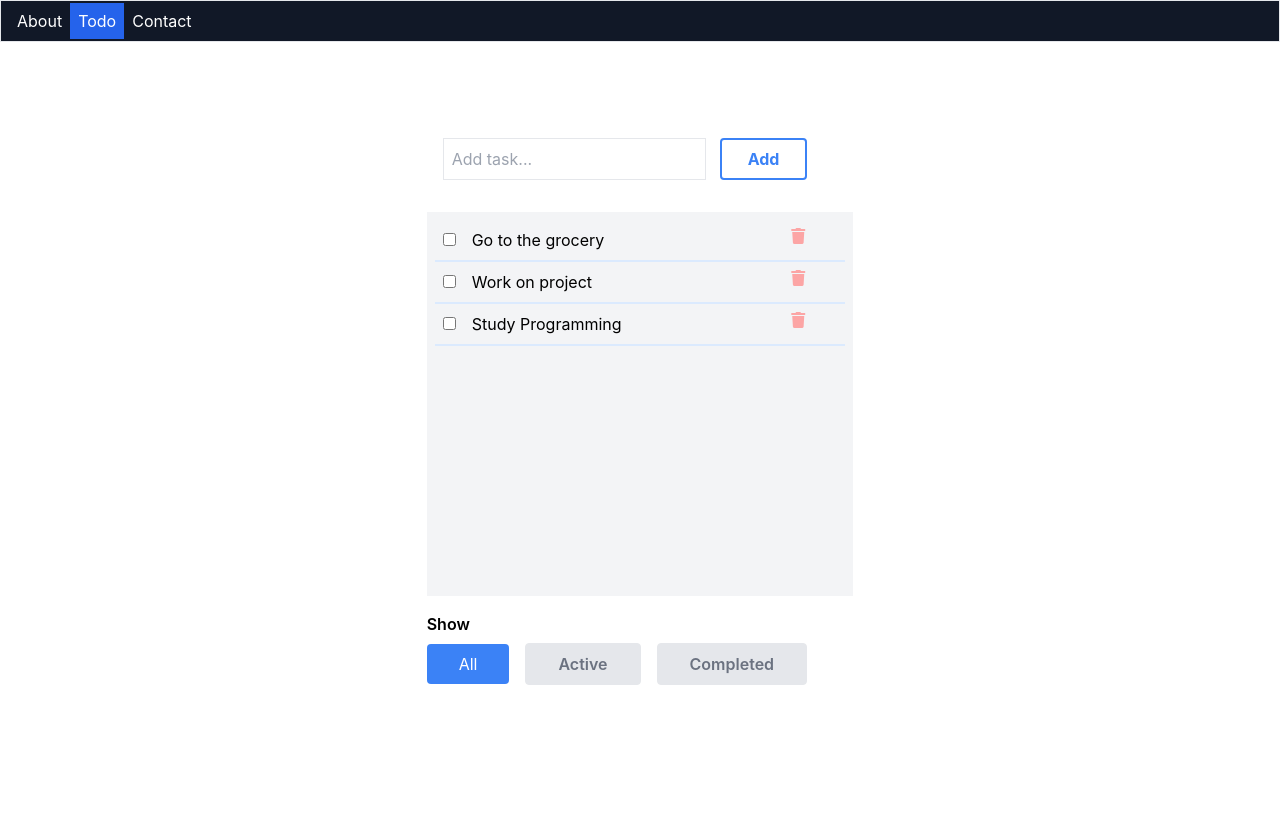
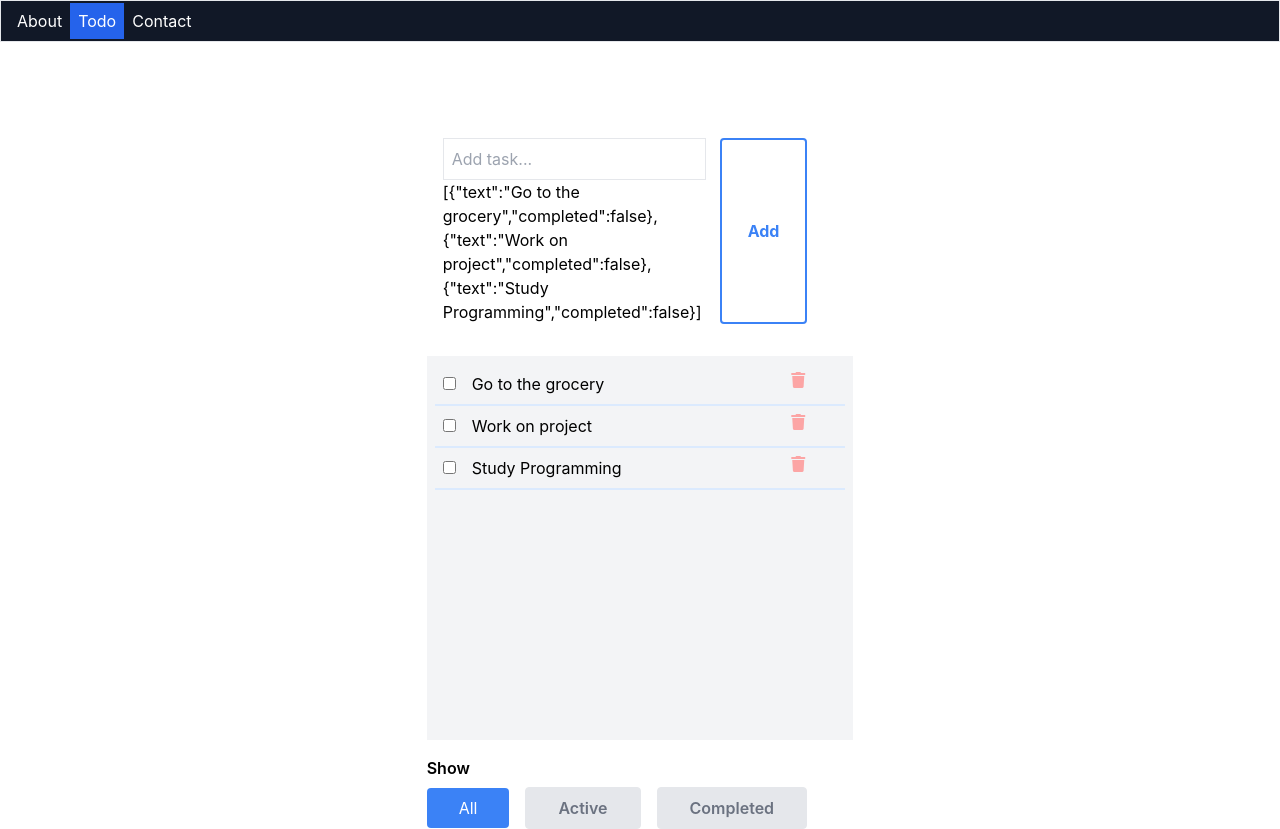
Before and after one commit to krokhale/cohort-16a-react-demo, a React (Create React App) app: page /todo in a window 1280 px wide. Before the commit the page ends 800 px from the top, so only its background shows below. Built offline with nearby package versions, Linux system fonts and the light colour scheme.

Commit message:
checking in

```diff
--- a/src/Todo.js
+++ b/src/Todo.js
@@ -1,10 +1,54 @@
 import React, {useState, useEffect} from 'react';
 
-// 1. Get information from the input element. So when the user types in something and clicks on add button, you should have access to what was typed.
+// 1. Get information from the input element.
+// So when the user types in something and clicks on add button, you should have access to what was typed.
 // 2. Display OR add the item to the list
+
+// This is the only one that is left
 // 3. Show All, Active and completed
 
 function Todo(props) {
+
+    const [newItemText, setNewItemText] = useState('');
+    const [items, setItems] = useState([
+        {text: 'Go to the grocery', completed: false},
+        {text: 'Work on project', completed: false},
+        {text: 'Study Programming', completed: false}
+    ]);
+
+    // Go to the grocery
+    // Work on project
+    // Study Programming
+
+    const onTextChange = async (event) => {
+        setNewItemText(event.currentTarget.value)
+    };
+
+    const addItem = async () => {
+        setItems([...items, {text: newItemText, completed: false}])
+        setNewItemText('')
+    };
+
+    const onCheckBoxChange = async (event, item, idx) => {
+        let itemsCopy = items
+        itemsCopy.map((itemCopy, index) => {
+            if(index == idx){
+                itemCopy.completed = event.target.checked
+            }
+        })
+        setItems([...itemsCopy])
+    };
+
+    const onItemDeleted = async (event, item, idx) => {
+        let itemsCopy = []
+        items.map((item, index) => {
+            if(index != idx){
+                itemsCopy.push(item)
+            }
+        })
+        setItems([...itemsCopy])
+    };
+
     return (
         <>
             <div className={'flex justify-center mt-20'}>
@@ -13,11 +57,19 @@ function Todo(props) {
 
                     <div className={'flex p-4'}>
                         <div className={'w-2/3'}>
-                            <input placeholder={'Add task...'} type="text" className={'border p-2 w-full'}/>
+                            <input value={newItemText}
+                                   onChange={onTextChange}
+                                   placeholder={'Add task...'}
+                                   type="text"
+                                   className={'border p-2 w-full'}/>
+
+                                   {/*feel free to remove this paragraph*/}
+                                   <p>{JSON.stringify(items)}</p>
+
                         </div>
 
                         <div className={'w-1/3 flex justify-center'}>
-                            <button className={'border-2 border-blue-500 text-blue-500 font-bold rounded w-2/3 mr-4'}>Add</button>
+                            <button onClick={addItem} className={'border-2 border-blue-500 text-blue-500 font-bold rounded w-2/3 mr-4'}>Add</button>
                         </div>
 
                     </div>
@@ -26,35 +78,48 @@ function Todo(props) {
                     <div className={'bg-gray-100 h-full p-2 mt-4'}>
 
                         <ul>
-                            <li className={'flex relative p-2 border-b-2 border-blue-100'}>
-                                <div className={'mr-4'}>
-                                    <input type="checkbox"/>
-                                </div>
-                                <div className={''}>
-                                    Go to the grocery
-                                    <i className={'fa fa-trash absolute right-10 text-red-300'}/>
-                                </div>
-                            </li>
 
-                            <li className={'flex relative p-2 border-b-2 border-blue-100'}>
-                                <div className={'mr-4'}>
-                                    <input type="checkbox"/>
-                                </div>
-                                <div className={''}>
-                                    Work on project
-                                    <i className={'fa fa-trash absolute right-10 text-red-300'}/>
-                                </div>
-                            </li>
+                            {items.map((item, idx) => {
+                               return <li className={'flex relative p-2 border-b-2 border-blue-100'}>
+                                   <div className={'mr-4'}>
+                                       <input type="checkbox" onChange={(event) => onCheckBoxChange(event, item, idx)}/>
+                                   </div>
+                                   <div className={''}>
+                                       {item.text}
+                                       <i onClick={(event) => onItemDeleted(event, item, idx)} className={'fa fa-trash absolute right-10 text-red-300 cursor-pointer'}/>
+                                   </div>
+                               </li>
+                            })}
 
-                            <li className={'flex relative p-2 border-b-2 border-blue-100'}>
-                                <div className={'mr-4'}>
-                                    <input type="checkbox"/>
-                                </div>
-                                <div className={''}>
-                                    Study Programming
-                                    <i className={'fa fa-trash absolute right-10 text-red-300'}/>
-                                </div>
-                            </li>
+                            {/*<li className={'flex relative p-2 border-b-2 border-blue-100'}>*/}
+                            {/*    <div className={'mr-4'}>*/}
+                            {/*        <input type="checkbox"/>*/}
+                            {/*    </div>*/}
+                            {/*    <div className={''}>*/}
+                            {/*        Go to the grocery*/}
+                            {/*        <i className={'fa fa-trash absolute right-10 text-red-300'}/>*/}
+                            {/*    </div>*/}
+                            {/*</li>*/}
+
+                            {/*<li className={'flex relative p-2 border-b-2 border-blue-100'}>*/}
+                            {/*    <div className={'mr-4'}>*/}
+                            {/*        <input type="checkbox"/>*/}
+                            {/*    </div>*/}
+                            {/*    <div className={''}>*/}
+                            {/*        Work on project*/}
+                            {/*        <i className={'fa fa-trash absolute right-10 text-red-300'}/>*/}
+                            {/*    </div>*/}
+                            {/*</li>*/}
+
+                            {/*<li className={'flex relative p-2 border-b-2 border-blue-100'}>*/}
+                            {/*    <div className={'mr-4'}>*/}
+                            {/*        <input type="checkbox"/>*/}
+                            {/*    </div>*/}
+                            {/*    <div className={''}>*/}
+                            {/*        Study Programming*/}
+                            {/*        <i className={'fa fa-trash absolute right-10 text-red-300'}/>*/}
+                            {/*    </div>*/}
+                            {/*</li>*/}
                         </ul>
 
                     </div>
```
